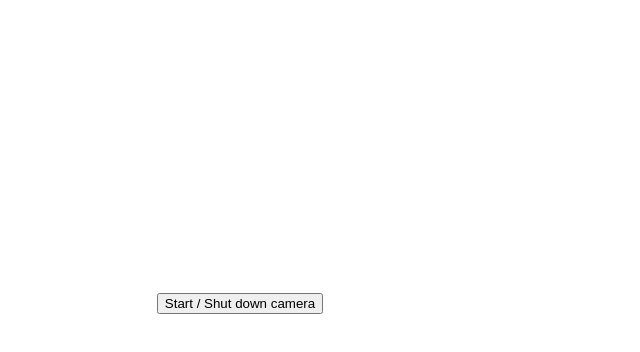
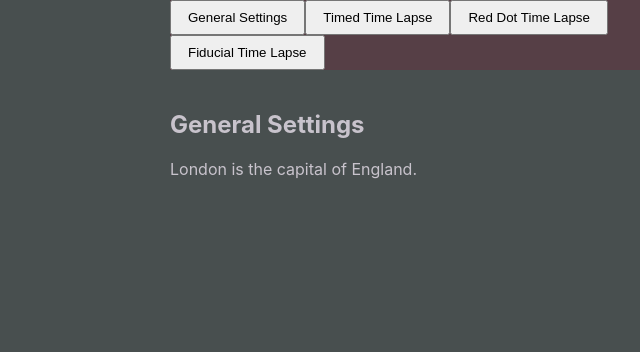
Before and after one commit to hamolicious/Red-Dot, an Electron app: page src/index.html in a window 800 px wide. Shown: the whole page, without its empty margins (160-800 px from the left). Drawn offline with Linux system fonts and the light colour scheme; no server answers.

Commit message:
added tab layout

```diff
--- a/src/index.css
+++ b/src/index.css
@@ -1,6 +1,43 @@
+/*
+Text: #c8c3cc
+Complementary Background: #563f46
+Alt Text: #8ca3a3
+Background: #484f4f
+*/
+
 body {
-  font-family: -apple-system, BlinkMacSystemFont, "Segoe UI", Roboto, Helvetica, Arial, sans-serif;
-  margin: auto;
-  max-width: 38rem;
-  padding: 2rem;
+    font-family: -apple-system, BlinkMacSystemFont, "Segoe UI", Roboto, Helvetica, Arial, sans-serif;
+    margin: auto;
+    max-width: 38rem;
+    padding: 2rem;
+    background-color: #484f4f;
+    color: #c8c3cc;
 }
+
+.wrapper {
+    position: absolute;
+    top: 0px;
+    left: 0px;
+    right: 0px;
+    bottom: 0px;
+    display: inline-grid;
+    gap: 10px;
+    column-count: 5;
+    list-style: none;
+}
+
+.cam-preview {
+    grid-column-start: 1;
+    grid-column-end: 1;
+    text-align: left;
+}
+
+#camdemo {
+    width: 320px;
+    height: 240px;
+}
+
+.tabs {
+    grid-column-start: 2;
+    grid-column-end: 5;
+}
--- a/src/index.html
+++ b/src/index.html
@@ -2,21 +2,48 @@
 <html>
 
 <head>
-    <meta charset="UTF-8">
+    <meta charset='UTF-8'>
     <title>Red-Dot</title>
-    <link rel="stylesheet" href="index.css">
 
-    <script defer src="render.js"></script>
+    <link rel='stylesheet' href='index.css'>
+    <link rel='stylesheet' href='tabs.css'>
+
+    <script defer src='render.js'></script>
+    <script defer src='tabController.js'></script>
 </head>
 
 <body>
-    <!--You can change the dimensions of the camera with height and weight, (text align and margin is just for center the image)-->
-    <div id="camdemo" style="width: 320px; height: 240px; text-align: center; margin: 0 auto;"></div>
-    <br>
-    <div style="text-align:center;">
-        <input type="button" id="start" value="Start / Shut down camera" />
+    <div class='wrapper'>
+        <div class='cam-preview'>
+            <!--You can change the dimensions of the camera with height and weight, (text align and margin is just for center the image)-->
+            <div id='camdemo'></div>
+        </div>
+        <div class='tabs'>
+            <ul class='nav-bar-body'>
+                <li class='nav-bar-element'><button class='nav-bar-button' onclick="openCity('generalSettings')">General Settings</button></li>
+                <li class='nav-bar-element'><button class='nav-bar-button' onclick="openCity('timedTimeLapse')">Timed Time Lapse</button></li>
+                <li class='nav-bar-element'><button class='nav-bar-button' onclick="openCity('redDotTimeLapse')">Red Dot Time Lapse</button></li>
+                <li class='nav-bar-element'><button class='nav-bar-button' onclick="openCity('fiducialTimeLapse')">Fiducial Time Lapse</button></li>
+            </ul>
+            <br>
+            <div id='generalSettings' class='tabSelector'>
+                <h2>General Settings</h2>
+                <p>London is the capital of England.</p>
+            </div>
+
+            <div id='timedTimeLapse' class='tabSelector' style='display:none'>
+                <h2>Timed Time Lapse</h2>
+            </div>
+
+            <div id='redDotTimeLapse' class='tabSelector' style='display:none'>
+                <h2>Red Dot Time Lapse</h2>
+            </div>
+
+            <div id='fiducialTimeLapse' class='tabSelector' style='display:none'>
+                <h2>Fiducial Time Lapse</h2>
+            </div>
+        </div>
     </div>
-
 </body>
 
 </html>
--- a/src/render.js
+++ b/src/render.js
@@ -1,21 +1,22 @@
 // A flag to know when start or stop the camera
 var enabled = false;
 // Use require to add webcamjs
-var WebCamera = require("webcamjs");
+var WebCamera = require('webcamjs');
 
-document.getElementById("start").addEventListener(
-    "click",
+// https://ourcodeworld.com/articles/read/134/how-to-use-the-camera-with-electron-framework-create-a-snapshot-and-save-the-image-on-the-system
+window.addEventListener(
+    'load',
     function() {
         if (!enabled) {
             // Start the camera !
             enabled = true;
-            WebCamera.attach("#camdemo");
-            console.log("The camera has been started");
+            WebCamera.attach('#camdemo');
+            console.log('The camera has been started');
         } else {
             // Disable the camera !
             enabled = false;
             WebCamera.reset();
-            console.log("The camera has been disabled");
+            console.log('The camera has been disabled');
         }
     },
     false
--- /dev/null
+++ b/src/tabController.js
@@ -0,0 +1,8 @@
+function openCity(tabName) {
+    var i;
+    var x = document.getElementsByClassName("tabSelector");
+    for (i = 0; i < x.length; i++) {
+        x[i].style.display = 'none';
+    }
+    document.getElementById(tabName).style.display = 'block';
+}
--- /dev/null
+++ b/src/tabs.css
@@ -0,0 +1,34 @@
+/*
+Text: #c8c3cc
+Complementary Background: #563f46
+Alt Text: #8ca3a3
+Background: #484f4f
+*/
+
+.nav-bar-body {
+    list-style-type: none;
+    margin: 0;
+    padding: 0;
+    overflow: hidden;
+    background-color: #563f46;
+    width: 100%;
+    color: black;
+}
+
+.nav-bar-element {
+    display: inline;
+    float: left;
+}
+
+.nav-bar-button {
+    display: block;
+    background-color: none;
+    color: black;
+    padding: 8px 16px;
+    text-decoration: none;
+}
+
+.nav-bar-button:hover {
+    background-color: #555;
+    color: #8ca3a3;
+}
```
